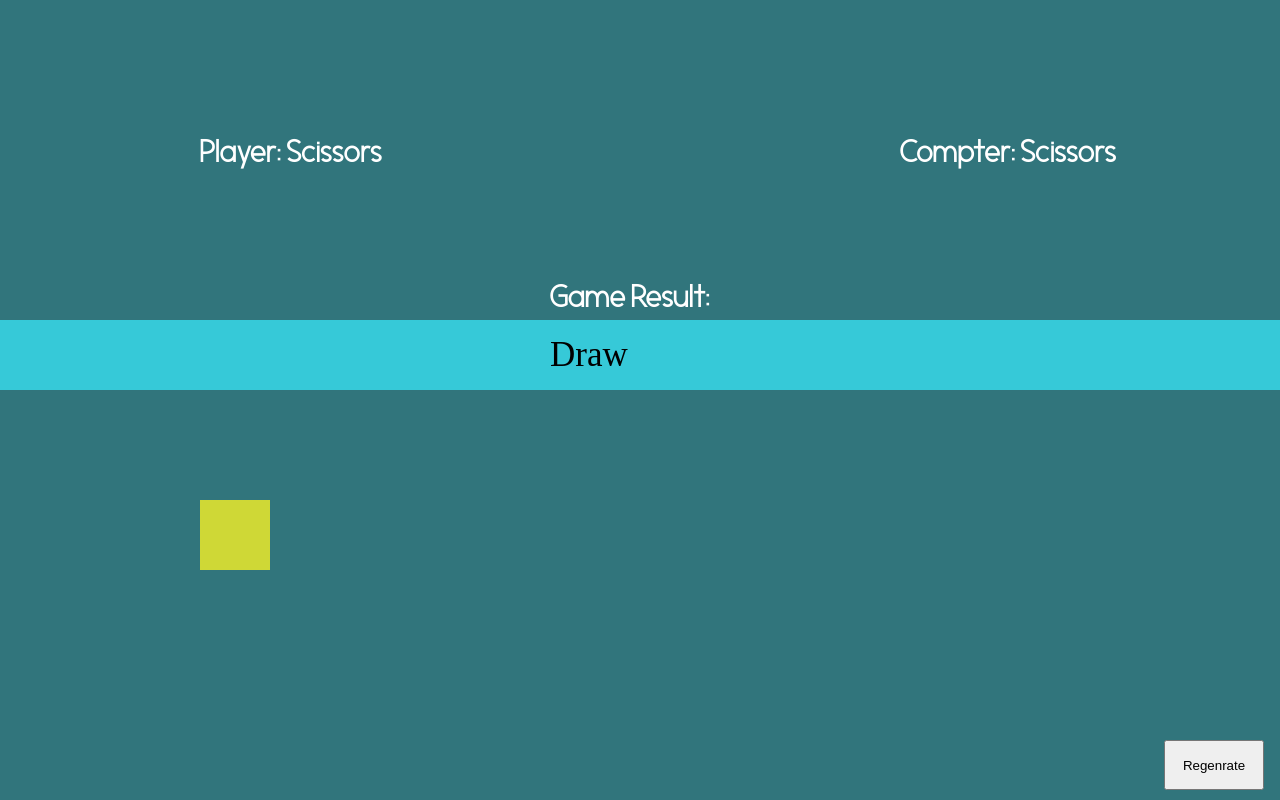
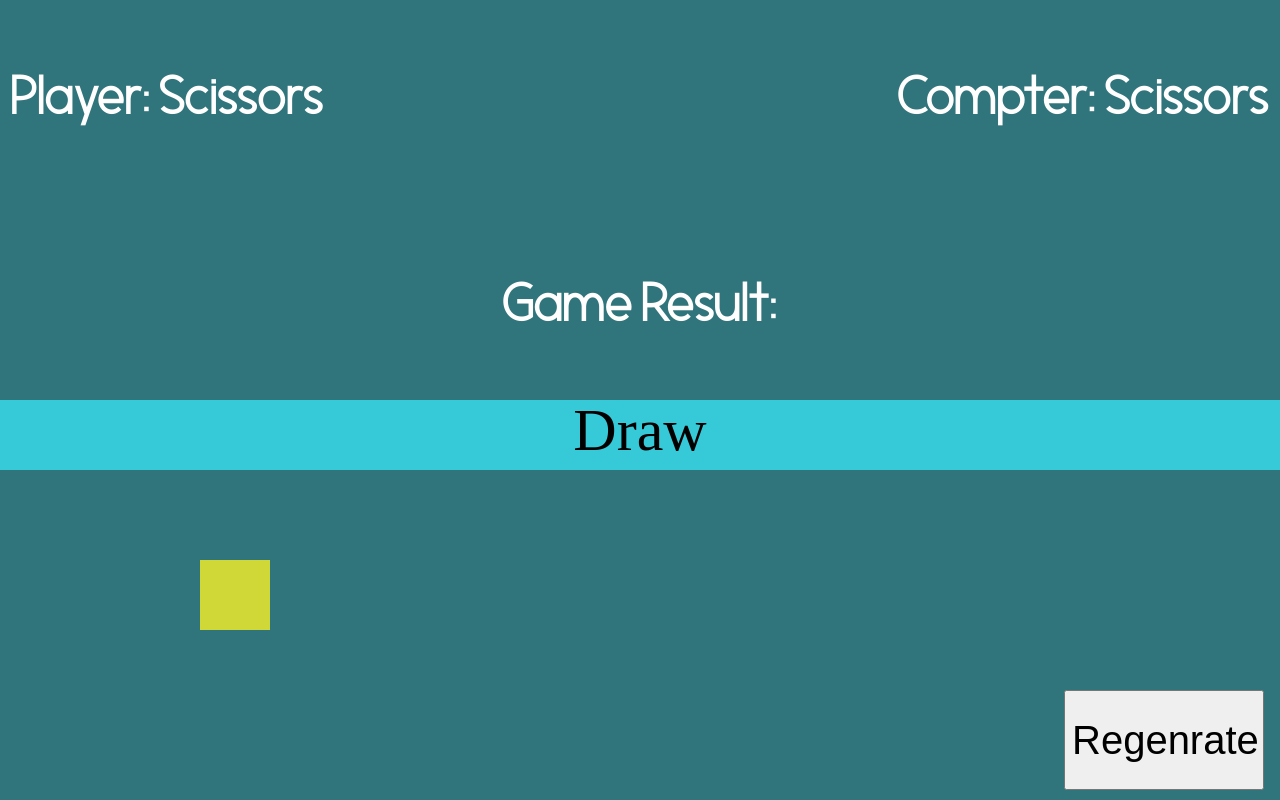
Before and after one commit to SinshiSmith/Rock-paper-scissors, a plain HTML site: page index.html in a window 1280 px wide. Drawn offline with Linux system fonts and the light colour scheme; a web font is replaced by a local one.

Commit message:
CSS optimization

```diff
--- a/index.html
+++ b/index.html
@@ -9,12 +9,20 @@
 	<!-- onLoad function to solve some issues-->
 <body onload="Loading();">
 	<!-- Adding P's with Default value of "Undefined"-->
-<div  class="result_block"></div>
+
 <div id="block_color" class="result_color_block"></div>
+
+<div class="white_text">
 	<p id="p1" class="player">Undefined</p>
 	<p id="com" class="computer">Undefined</p>
+</div>
+
+<div  class="result_block">
+	<p id="end_game_text" class="result_text">Game Result: </p>
 	<p id="end_game" class="result">Undefined</p>
-<p id="end_game_text" class="result_text">Game Result: </p>
+</div>
+<!-- Unique text for end result-->
+
 <!-- Adding Regenerate Button because who needs refreshing ha?-->
 	<button onclick="Loading()" class="regenerate_btn">Regenrate</button>
 </body>
--- a/style-and-rainbows.css
+++ b/style-and-rainbows.css
@@ -10,55 +10,42 @@ body {
   font-family: Morningtype;
 	  src: url(Morningtype.ttf);
 }
-.player {
-	position: absolute;
-    left: 200px;
-    top: 100px;
+.white_text{
     color: #FFFFFF;
-	font-size: 35px;
+    font-size: 60px;
      font-family: Morningtype;
 }
 
+.player {
+	position: fixed;
+    left: 1;
+    padding-left: 10px;
+}
+
 .computer {
-	position: absolute;
-    left: 900px;
-    top: 100px;
+    position: fixed;
+    right: 1;
+     padding-right: 10px;
+}
+
+.result_text{
+    text-align: center;
+    font-size: 60px;
     color: #FFFFFF;
-	font-size: 35px;
+    margin-top: -125px;
     font-family: Morningtype;
 }
-
 .result{
-	position: absolute;
-    left: 550px;
-    top: 300px;
-	color: #000000;
 	text-align: center;
-	font-size: 35px;
+	font-size: 60px;
+    margin-top: 0px;
     font-family: Wasteoftime;
-}
-.result_text{
-	position: absolute;
-    left: 550px;
-    top: 245px;
-	color: #FFFFFF;
-	font-size: 35px;
-  font-family: Morningtype;
-}
-
-
-.regenerate_btn{
- position: absolute;
-    bottom: 10px;
-    right: 16px;
-    width: 100px;
-    height: 50px;
 }
 .result_block {
     background-color: #36c9d8;
     position: absolute;
     left: 0;
-    top: 320px;
+    top: 50%;
     width: 100%;
     height: 70px;
 }
@@ -66,9 +53,19 @@ body {
     background-color: #36c9d8;
     position: absolute;
     left: 200;
-    top: 500px;
+    top: 70%;
     width: 70px;
     height: 70px;
 }
+.regenerate_btn{
+    position: absolute;
+    bottom: 10px;
+    right: 16px;
+    width: 200px;
+    height: 100px;
+    font-size: 40px;
+}
+
+
 
 }
```
Lines whose indentation alone changed are shown as unchanged.
